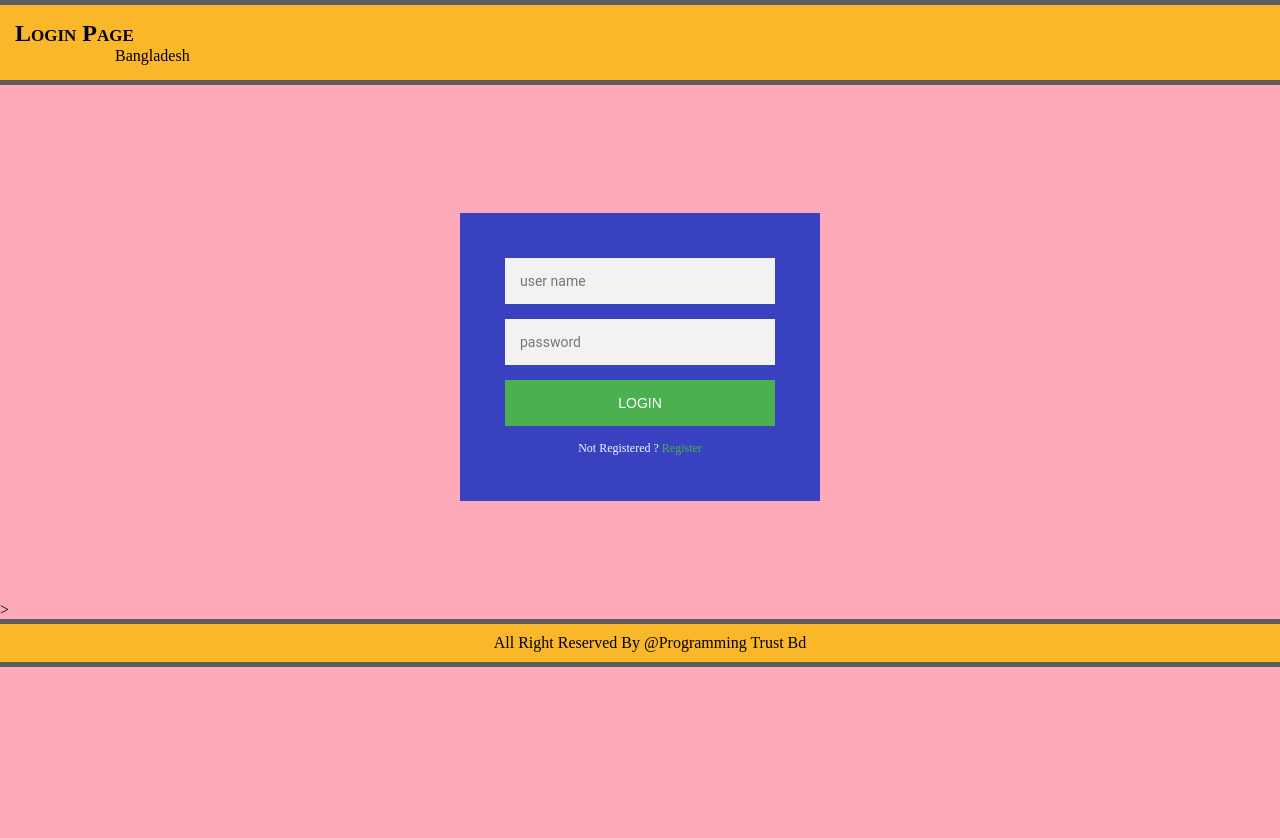
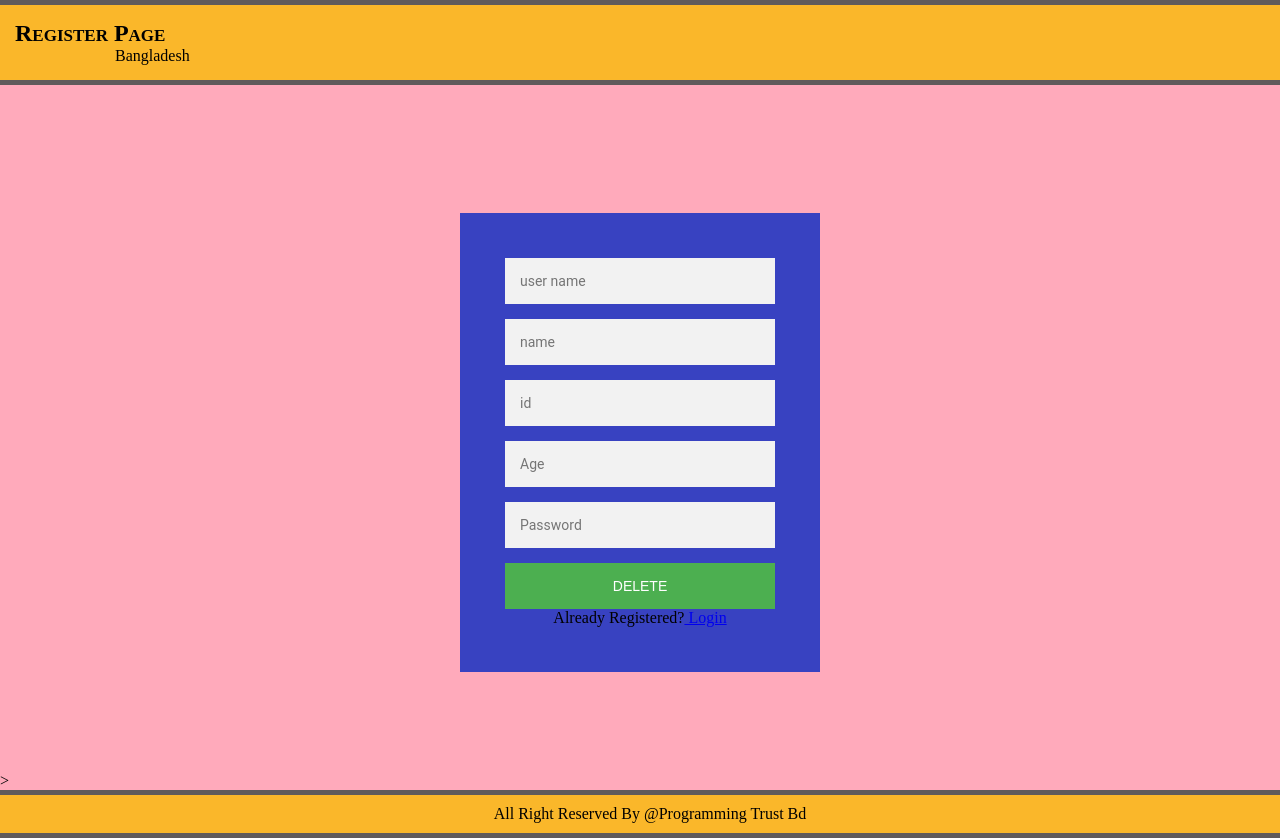
Before and after one commit to umma-habiba/Web-lab-final-exam-1635, a PHP site: page /login.html in a window 1280 px wide. Before the commit the page ends 667 px from the top, so only its background shows below. Run offline with PHP 8.4, Linux system fonts and the light colour scheme.

Commit message:
4 number answer

```diff
--- a/login.css
+++ b/login.css
@@ -60,18 +60,6 @@ body{
 #form button:hover,.form button:active{
     background: #43A047;
 }
-#form .message{
-    margin: 15px 0 0;
-    color: aliceblue;
-    font-size: 12px;
-}
-#form .message a{
-    color: #4CAF50;
-    text-decoration: none;
-}
-#form #register-form{
-    display: none;
-}
 #footer{
     background-color: #FAB72A;
     color: black;
--- a/login.html
+++ b/login.html
@@ -1,7 +1,7 @@
 <!DOCTYPE html>
 <html>
     <head>
-        <title>Login Page</title>
+        <title>Register Page</title>
         <link rel="stylesheet" href="login.css"/>
         <link rel="stylesheet" href="login.php"/>
         <link rel="icon" href="icon/favicon.png" type="image/png" >
@@ -11,7 +11,7 @@
         <div id="wrapper">
             <header>
                 <div id="header">
-                    <h2>Login Page</h2>
+                    <h2>Register Page</h2>
                     <p>Bangladesh</p>
                 </div>
             </header>
@@ -21,9 +21,11 @@
                 <form id="register-form">
 
                     <input type="text" placeholder="user name" />
-                    <input type="text" placeholder="password" />
-                    <input type="text" placeholder="email id" />
-                    <Button>Create</Button>
+                    <input type="text" placeholder="name" />
+                    <input type="number" placeholder="id" />
+                    <input type="number" placeholder="Age" />
+                    <input type="text" placeholder="Password" />
+                    <Button>Delete</Button>
                     <p class="message">Already Registered?<a href="#"> Login</a></p>
 
                     <!--<button class="mybtn" onclick="afzal()">Create</button>
@@ -32,13 +34,6 @@
                             alert("You Have Clicked Me!");
                         }
                     </script>-->
-                </form>
-                <form id="login-form" method="POST" action="login.php">
-                    <input type="text" name="username" placeholder="user name"/>
-                    <input type="password" name="password" placeholder="password"/>
-                    <Button>Login</Button>
-                    <p class="message">Not Registered ? <a href="#">Register</a></p>
-                </form>
             </div>
         </div>
 
```
